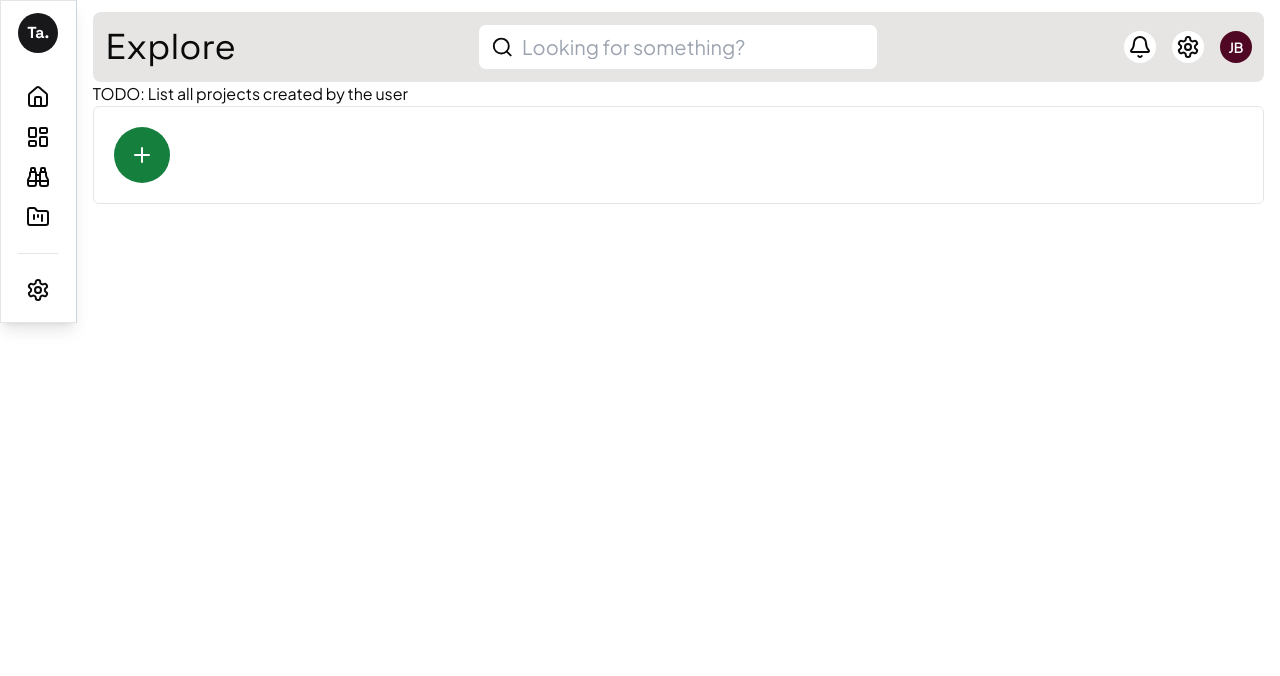
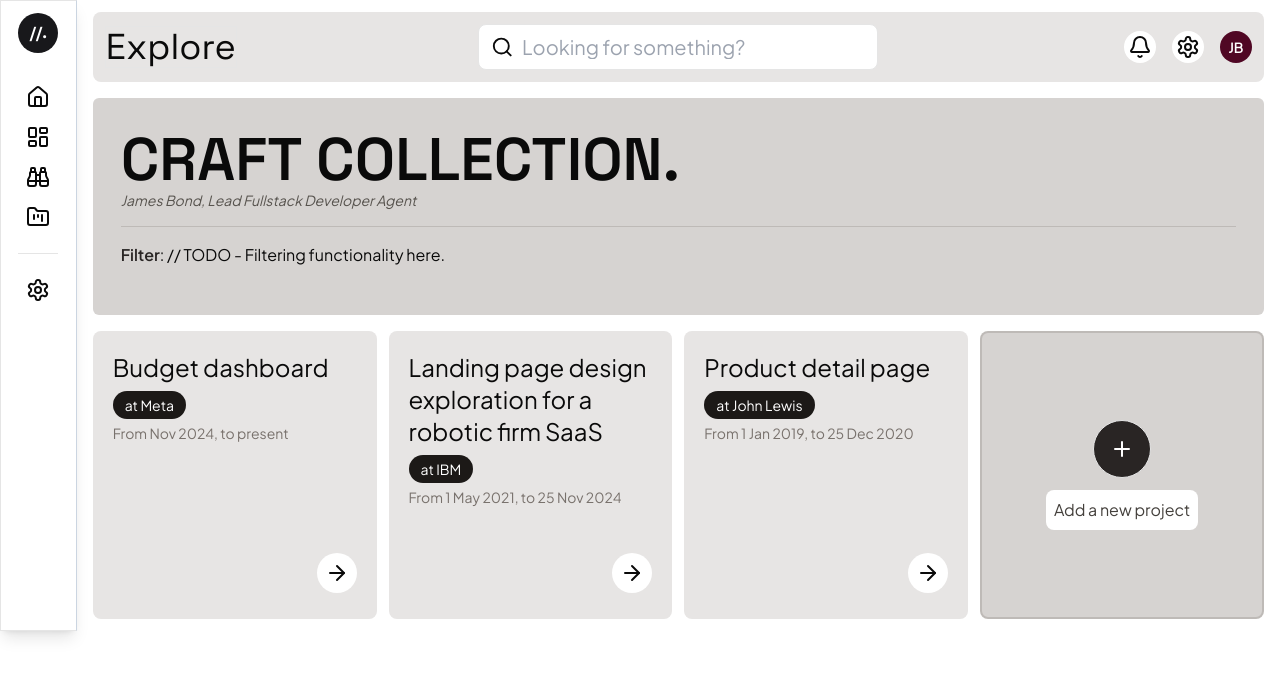
Before and after one commit to seyade/tenma, a Next.js app in the folder frontend/: page /project/1/explore in a window 1280 px wide. Shown: the top 676 px of the page. Built offline with nearby package versions, Linux system fonts and the light colour scheme.

Commit message:
refactored sidebar, improved project explore page and general tweaks

```diff
--- a/frontend/src/actions/index.ts
+++ b/frontend/src/actions/index.ts
@@ -17,3 +17,5 @@ export async function handleSaveProject(params: any, projectData: any) {
   await console.log("PROJECT_DATA", { projectId, ...projectData });
   return redirect(`/project/${projectId}`);
 }
+
+export async function handleCreateProject() {}
--- a/frontend/src/app/(auth)/user/[userId]/page.tsx
+++ b/frontend/src/app/(auth)/user/[userId]/page.tsx
@@ -37,12 +37,14 @@ const User = ({}: UserProps) => {
 
               <div>
                 <p className="text-sm text-slate-400">
-                  <Link href="">LinkedIn</Link>
-                  <span className="px-1 font-extrabold text-5xl">.</span>
-                  <Link href="">X</Link>
-                  <span className="px-1 font-extrabold">.</span>
+                  <Link href="https://github.com">Github</Link>
+                  <span className="px-1">/</span>
+                  <Link href="https://linkedin.com">LinkedIn</Link>
+                  <span className="px-1">/</span>
+                  <Link href="https://x.com">X</Link>
+                  <span className="px-1">/</span>
                   <Link href="">Instagram</Link>
-                  <span className="px-1 font-extrabold">.</span>
+                  <span className="px-1">/</span>
                   <Link href="">TikTok</Link>
                 </p>
               </div>
--- a/frontend/src/app/(marketing)/page.tsx
+++ b/frontend/src/app/(marketing)/page.tsx
@@ -5,7 +5,7 @@ export default function Home() {
     <div className="plusjakartasans">
       <main className="flex flex-col gap-8 row-start-2">
         <header className="flex justify-between items-center py-5 px-4">
-          <h1 className="font-bold text-3xl">Ten.ma</h1>
+          <h1 className="font-bold text-3xl">// Ten.ma</h1>
           <nav className="flex gap-4 font-semibold">
             <Link href="/explore">Explore</Link>
             <Link href="/dashboard">Dashboard</Link>
--- /dev/null
+++ b/frontend/src/app/project/[id]/explore/ExploreCard.tsx
@@ -0,0 +1,40 @@
+import Link from "next/link";
+import { ArrowRight } from "lucide-react";
+
+type ExploreCardProps = {
+  projectTitle: string;
+  client: string;
+  date?: string;
+  link?: string | undefined;
+};
+
+const ExploreCard = ({
+  projectTitle,
+  client,
+  date,
+  link,
+}: ExploreCardProps) => {
+  return (
+    <div className="flex flex-col justify-between h-72 p-5 bg-stone-200 rounded-lg">
+      <div className="self-start">
+        <span className="block mb-2 text-2xl">{projectTitle}</span>
+        <span className="inline-block py-1 px-3 text-sm text-white bg-stone-900 rounded-full">
+          at {client}
+        </span>
+        <p className="mt-1 text-sm text-stone-500">{date}</p>
+      </div>
+      <div className="text-right">
+        {link && (
+          <Link
+            className="inline-block self-start flex-1 p-2 bg-white rounded-full"
+            href={link}
+          >
+            <ArrowRight />
+          </Link>
+        )}
+      </div>
+    </div>
+  );
+};
+
+export default ExploreCard;
--- a/frontend/src/app/project/[id]/explore/page.tsx
+++ b/frontend/src/app/project/[id]/explore/page.tsx
@@ -3,17 +3,36 @@
 import { useState } from "react";
 import dynamic from "next/dynamic";
 import { usePathname } from "next/navigation";
-import { Plus } from "lucide-react";
+import { ArrowRight, Plus } from "lucide-react";
+import { useForm } from "react-hook-form";
+import { zodResolver } from "@hookform/resolvers/zod";
+import * as z from "zod";
 import Sidebar from "@/components/Sidebar";
 import AppHeader from "@/components/AppHeader";
+import Link from "next/link";
+import ExploreCard from "./ExploreCard";
 
 // use dynamic because of some SSR issue with createPortal().
 const Modal = dynamic(() => import("@/components/Modal"), { ssr: false });
+
+const projectSchema = z.object({
+  clientName: z.string(),
+  description: z.string().min(3, "min 3 characters"),
+});
+
+type ProjectFormData = z.infer<typeof projectSchema>;
 
 const Explore = () => {
   const [isNewProjectModalOpen, setIsNewProjectModalOpen] = useState(false);
   const pathName = usePathname();
   const pathChunks = pathName.split(/\//);
+
+  const {
+    register,
+    handleSubmit,
+    formState: { errors, isValid },
+  } = useForm<ProjectFormData>({ resolver: zodResolver(projectSchema) });
+
   console.log("PARAMS::", pathChunks);
 
   const handleToggleNewProjectModal = () => {
@@ -35,22 +54,83 @@ const Explore = () => {
           className="w-96"
         >
           <form action="">
-            <p>A form here</p>
+            <div className="mb-4">
+              <input
+                type="text"
+                {...register("clientName")}
+                className="w-full py-3 px-4 border rounded-xl"
+              />
+              <p>{errors.clientName?.message}</p>
+            </div>
+            <div>
+              <textarea
+                {...register("description")}
+                className="w-full py-3 px-4 border rounded-xl"
+              />
+              <p>{errors.description?.message}</p>
+            </div>
+            <button className="w-full py-4 mt-4 text-white font-semibold bg-stone-800 rounded-xl">
+              Next
+            </button>
           </form>
         </Modal>
 
         <AppHeader pageTitle="Explore" />
 
-        <section>
-          <p>TODO: List all projects created by the user</p>
+        <section className="mt-4">
+          <div className="mb-4 py-4 px-7 bg-stone-300 rounded-md">
+            <h2 className="mt-3 pb-4 text-6xl border-b border-stone-400/50">
+              <span className="spacegrotesk mt-3 pb-4 text-6xl font-semibold uppercase">
+                Craft collection.
+              </span>
+              <p className="text-sm italic text-stone-600">
+                James Bond, Lead Fullstack Developer Agent
+              </p>
+            </h2>
 
-          <div className="p-5 border rounded-md">
-            <button
-              onClick={handleToggleNewProjectModal}
-              className="inline-flex items-center p-4 mr-4 bg-green-700 text-white text-sm rounded-full"
-            >
-              <Plus />
-            </button>
+            <div className="inline-block w-full mb-4 py-4">
+              <p>
+                <span className="text-stone-800 font-semibold">Filter</span>: //
+                TODO - Filtering functionality here.
+              </p>
+            </div>
+          </div>
+
+          <div>
+            <div className="grid md:grid-cols-2 lg:grid-cols-4 2xl:grid-cols-5 gap-3">
+              <ExploreCard
+                projectTitle="Budget dashboard"
+                client="Meta"
+                date="From Nov 2024, to present"
+                link="/project/1"
+              />
+
+              <ExploreCard
+                projectTitle="Landing page design exploration for a robotic firm SaaS"
+                client="IBM"
+                date="From 1 May 2021, to 25 Nov 2024"
+                link="/project/1"
+              />
+
+              <ExploreCard
+                projectTitle="Product detail page"
+                client="John Lewis"
+                date="From 1 Jan 2019, to 25 Dec 2020"
+                link="/project/1"
+              />
+
+              <div className="flex flex-col justify-center items-center h-72 p-5 border-2 border-stone-400/50 bg-stone-300 rounded-lg">
+                <button
+                  onClick={handleToggleNewProjectModal}
+                  className="inline-flex items-center p-4 border  bg-stone-800 text-white text-sm rounded-full"
+                >
+                  <Plus />
+                </button>
+                <p className="p-2 mt-3 text-stone-700 bg-white rounded-lg">
+                  Add a new project
+                </p>
+              </div>
+            </div>
           </div>
         </section>
       </div>
--- a/frontend/src/components/AppHeader/AppHeader.tsx
+++ b/frontend/src/components/AppHeader/AppHeader.tsx
@@ -3,14 +3,14 @@ import Link from "next/link";
 
 type AppHeaderProps = {
   pageTitle?: string;
-  pathName?: string;
+  currentPath?: string;
   className?: string;
   children?: React.ReactNode;
 };
 
 const AppHeader = ({
   pageTitle,
-  pathName,
+  currentPath,
   className,
   children,
   ...props
--- a/frontend/src/components/Sidebar/Sidebar.tsx
+++ b/frontend/src/components/Sidebar/Sidebar.tsx
@@ -7,6 +7,8 @@ import {
 } from "lucide-react";
 import Link from "next/link";
 
+import { routes } from "./config";
+
 type SidebarProps = {};
 
 const Sidebar = ({}: SidebarProps) => {
@@ -14,39 +16,25 @@ const Sidebar = ({}: SidebarProps) => {
     <aside className="flex flex-col items-center bg-white p-3 border border-r-slate-300 shadow-lg w-20">
       <div className="block mb-6 text-center">
         <span className="spacegrotesk flex justify-center items-center h-4 w-4 p-5 bg-zinc-900 text-white font-black rounded-full">
-          Ta.
+          //.
         </span>
       </div>
 
       <div className="flex flex-col items-center justify-between">
         <nav className="pb-4 mb-4 border-b">
-          <Link
-            className="block p-2 hover:bg-slate-800 hover:text-white rounded-full transition-colors duration-200"
-            href="/"
-          >
-            <House />
-          </Link>
-
-          <Link
-            className="block p-2 hover:bg-slate-800 hover:text-white rounded-full transition-colors duration-200"
-            href="/dashboard"
-          >
-            <LayoutDashboard />
-          </Link>
-
-          <Link
-            className="block p-2 hover:bg-slate-800 hover:text-white rounded-full transition-colors duration-200"
-            href={`/project/${1}/explore`}
-          >
-            <Binoculars />
-          </Link>
-
-          <Link
-            className="block p-2 hover:bg-slate-800 hover:text-white rounded-full transition-colors duration-200"
-            href={`/project/${1}`}
-          >
-            <FolderKanban />
-          </Link>
+          {routes.map(({ name, icon: Icon, link }, index) => {
+            return (
+              name !== "settings" && (
+                <Link
+                  key={name}
+                  className="block p-2 hover:bg-slate-800 hover:text-white rounded-full transition-colors duration-200"
+                  href={link}
+                >
+                  <Icon />
+                </Link>
+              )
+            );
+          })}
         </nav>
         <div>
           <Link
--- /dev/null
+++ b/frontend/src/components/Sidebar/config.ts
@@ -0,0 +1,53 @@
+import {
+  Binoculars,
+  FolderKanban,
+  House,
+  LayoutDashboard,
+  Settings,
+} from "lucide-react";
+
+type Route = {
+  name?: string;
+  icon: any;
+  link: string;
+  enabled?: boolean;
+  auth?: boolean;
+};
+
+export const routes = [
+  {
+    name: "home",
+    icon: House,
+    link: `/`,
+    enabled: true,
+    auth: false,
+  },
+  {
+    name: "dashboard",
+    icon: LayoutDashboard,
+    link: `/dashboard`,
+    enabled: true,
+    auth: false,
+  },
+  {
+    name: "explore",
+    icon: Binoculars,
+    link: `/project/${1}/explore`,
+    enabled: true,
+    auth: false,
+  },
+  {
+    name: "project",
+    icon: FolderKanban,
+    link: `/project/${1}`,
+    enabled: true,
+    auth: false,
+  },
+  {
+    name: "settings",
+    icon: Settings,
+    link: `/project/${1}`,
+    enabled: true,
+    auth: false,
+  },
+] as Route[];
```
